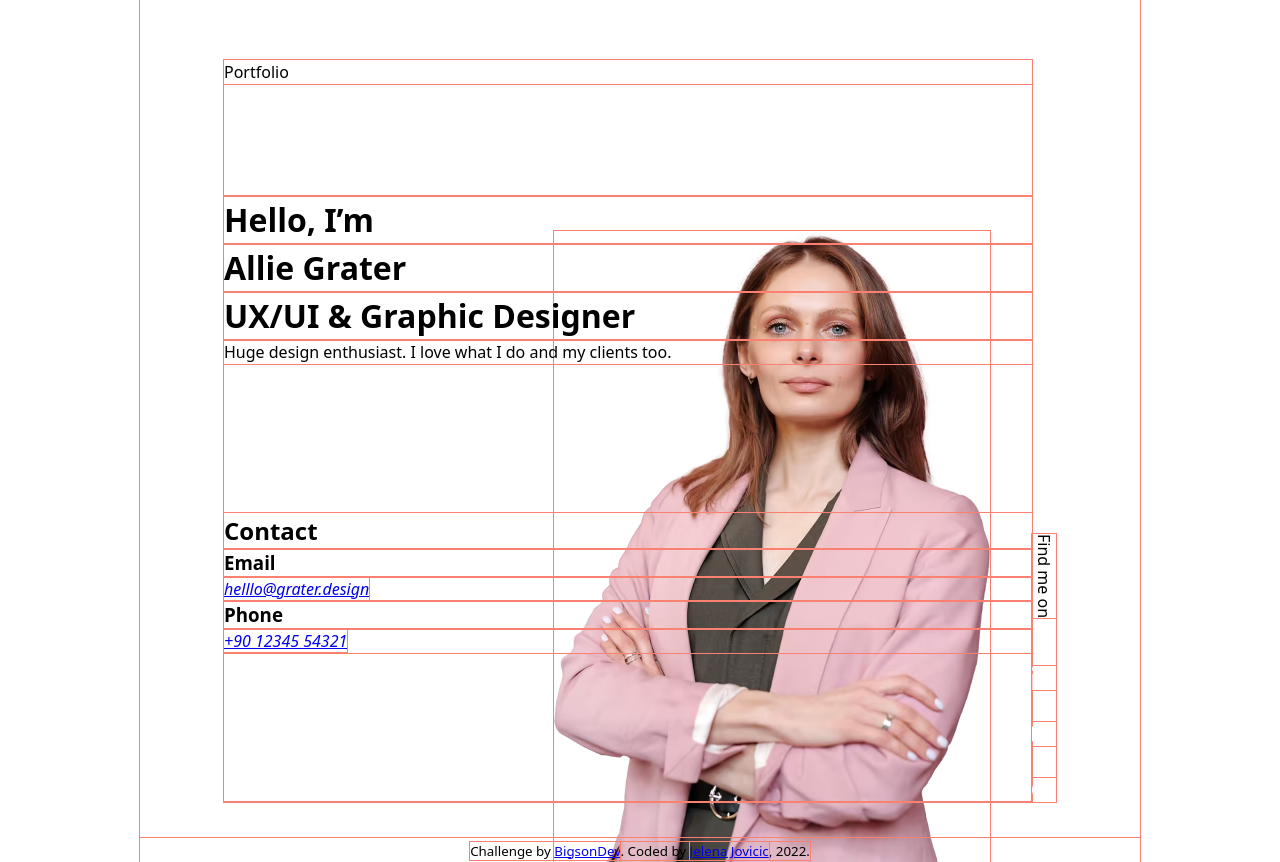
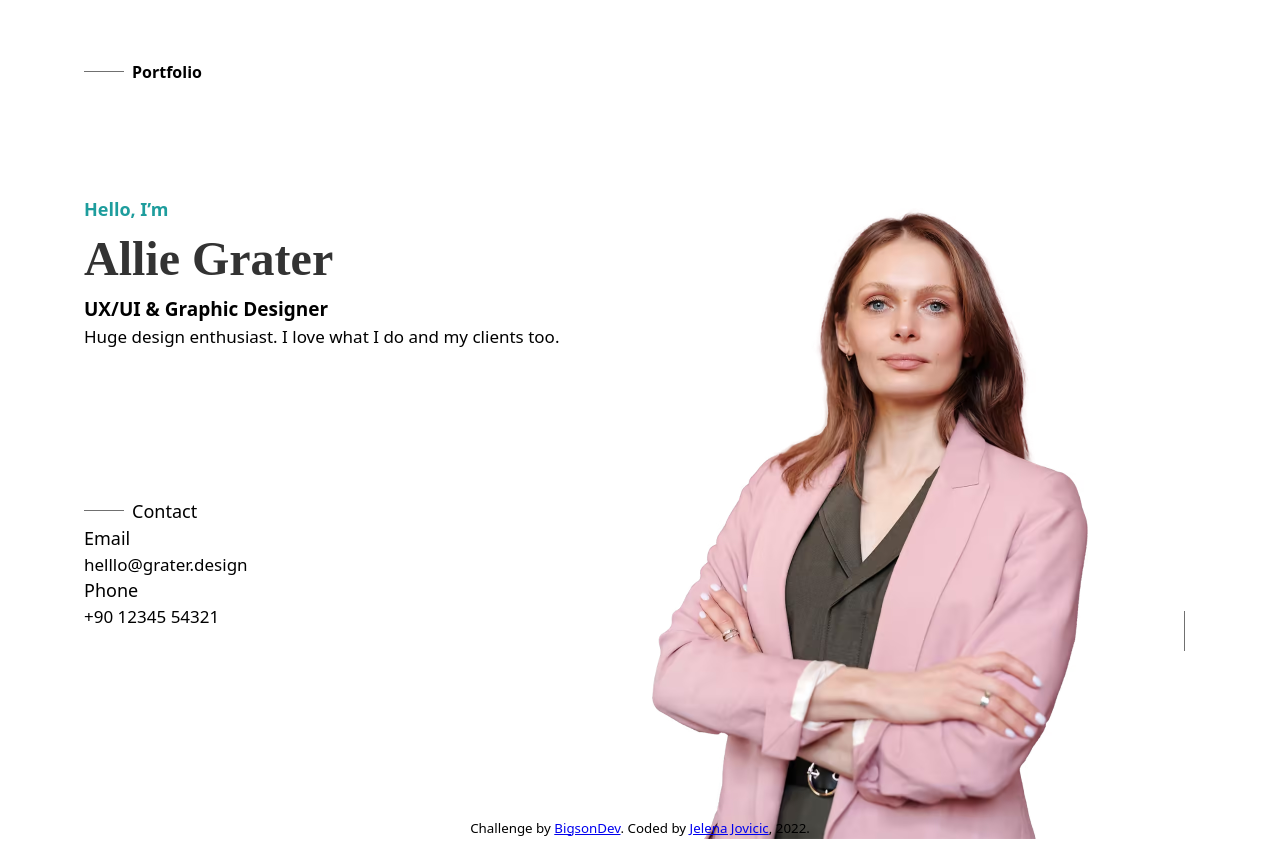
Before and after one commit to je-jo/business-card-project, a plain HTML site: page index.html in a window 1280 px wide. After the commit the page ends 839 px from the top, so only its background shows below. Drawn offline with Linux system fonts and the light colour scheme.

Commit message:
start typography

```diff
--- a/assets/sass/_layout.scss
+++ b/assets/sass/_layout.scss
@@ -6,7 +6,7 @@ body {
         "footer" auto;
     position: relative;
     min-height: 100vh;
-    width: min(100%, 1000px);
+    width: min(100%, 80rem);
     margin: 0 auto;
     padding: 2.125rem 1.5rem 48px;
     font-family: $ff-sans-serif;
--- a/assets/sass/_reset.scss
+++ b/assets/sass/_reset.scss
@@ -7,7 +7,7 @@
 * {
     margin: 0;
     padding: 0;
-    outline: 1px solid salmon;
+    // outline: 1px solid salmon;
     &:focus-visible {
         outline: 6px solid blue;
         outline-offset: 2px;
--- a/assets/sass/_typography.scss
+++ b/assets/sass/_typography.scss
@@ -1,32 +1,77 @@
-.line {
-    display: block;
-    position: absolute;
-    top: -50%;
-    width: 40px;
-    height: 100%;
-    border-bottom: 1px solid #707070;
-    margin-left: -48px;
+.text-logo {
+    color: $clr-black;
+    font-size: 1rem;
+    font-weight: bold;
 }
 
-.header__title,
-.title {
-    position: relative;
-    margin-left: 48px;
+.text-lead {
+    display: block;
+    font-family: $ff-sans-serif;
+    color: $clr-primary;
+    font-size: 18px;
 }
 
-.find {
+h1 .text-header {
+    font-family: $ff-serif;
+    font-size: 48px;
+    font-weight: bold;
+    color: #000000CC;
+}
+
+.text-subtitle {
+    display: block;
+    font-size: 19px;
+}
+
+.text-para,
+address>a {
+    all: unset;
+    font-style: normal;
+    color: inherit;
+    font-weight: 300;
+    font-size: 17px;
+}
+
+.text-title {
+    font-size: 18px;
+    font-weight: normal;
+}
+
+.text-find {
+    color: $clr-white;
+}
+
+
+
+//Line
+
+@mixin line {
+    content: "";
+    position: absolute;
+    inset-block-start: -50%; //from top
+    inline-size: 40px; //physical width
+    block-size: 100%; //physical height
+    border-block-end: 1px solid #707070;
+    //background-color: yellow;
+}
+
+.text-logo,
+h2.text-title {
+    position: relative;
+    margin-inline-start: 48px;
+}
+
+.text-find {
     position: relative;
 }
 
-.find>.line {
-    right: 0;
-    margin-right: -48px;
+.text-logo::before,
+h2.text-title::before {
+    @include line();
+    margin-inline-start: -48px;
 }
 
-// .subtitle {
-//     display: block;
-// }
-
-h1>* {
-    display: block;
+.text-find::after {
+    @include line();
+    margin-inline-start: 16px;
 }
```
Also changed, not shown: assets/sass/main.css, 2 other files.
